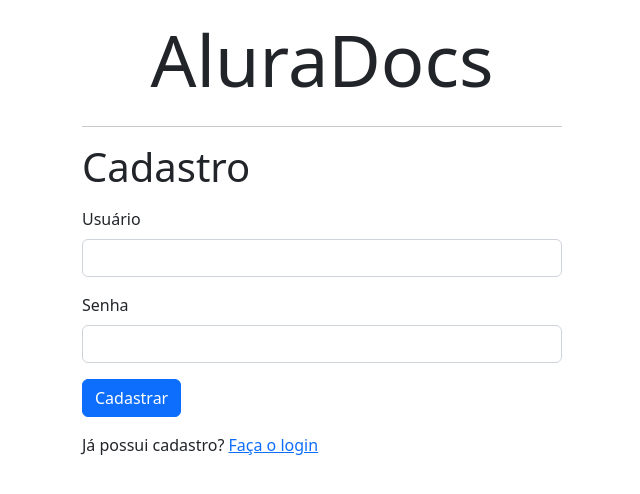
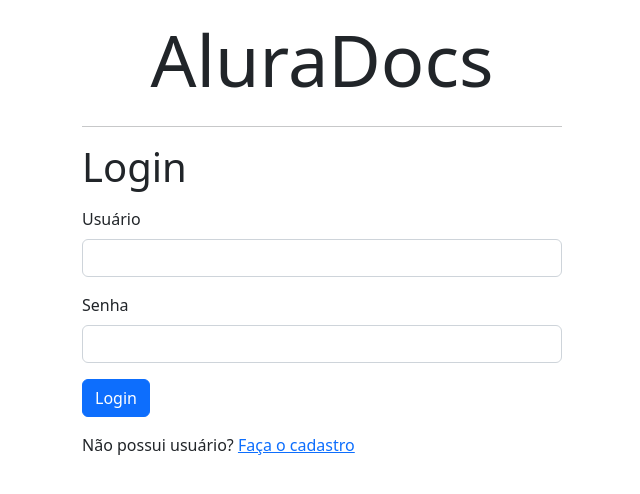
Before and after one commit to jeff-pedro/learn-node-websockets, a website: page public/login/index.html in a window 1280 px wide. Shown: the whole page, without its empty margins (318-958 px from the left). Drawn offline with nearby package versions, Linux system fonts and the light colour scheme.

Commit message:
corrige pagina de login

```diff
--- a/public/login/index.html
+++ b/public/login/index.html
@@ -9,7 +9,7 @@
   <link href="https://cdn.jsdelivr.net/npm/bootstrap@5.2.2/dist/css/bootstrap.min.css" rel="stylesheet"
     integrity="sha384-Zenh87qX5JnK2Jl0vWa8Ck2rdkQ2Bzep5IDxbcnCeuOxjzrPF/et3URy9Bv1WTRi" crossorigin="anonymous">
 
-  <title>AluraDocs | Cadastro</title>
+  <title>AluraDocs | Login</title>
 </head>
 
 <body class="col-lg-6 my-3 mx-auto">
@@ -19,9 +19,9 @@
 
   <main class="w-75 mx-auto">
     <hr>
-    <h2 class="display-6 mb-3">Cadastro</h2>
+    <h2 class="display-6 mb-3">Login</h2>
 
-    <form id="form-cadastro">
+    <form id="form-login">
       <div class="mb-3">
         <label for="input-usuario" class="form-label">Usuário</label>
         <input type="text" class="form-control" id="input-usuario" required>
@@ -30,8 +30,8 @@
         <label for="input-senha" class="form-label">Senha</label>
         <input type="password" class="form-control" id="input-senha" required>
       </div>
-      <button type="submit" class="btn btn-primary mb-3">Cadastrar</button>
-      <p>Já possui cadastro? <a href="/login/index.html" class="link-primary">Faça o login</a></p>
+      <button type="submit" class="btn btn-primary mb-3">Login</button>
+      <p>Não possui usuário? <a href="/cadastro/index.html" class="link-primary">Faça o cadastro</a></p>
   </main>
 
   <script src="https://cdn.jsdelivr.net/npm/bootstrap@5.2.2/dist/js/bootstrap.bundle.min.js"
```
